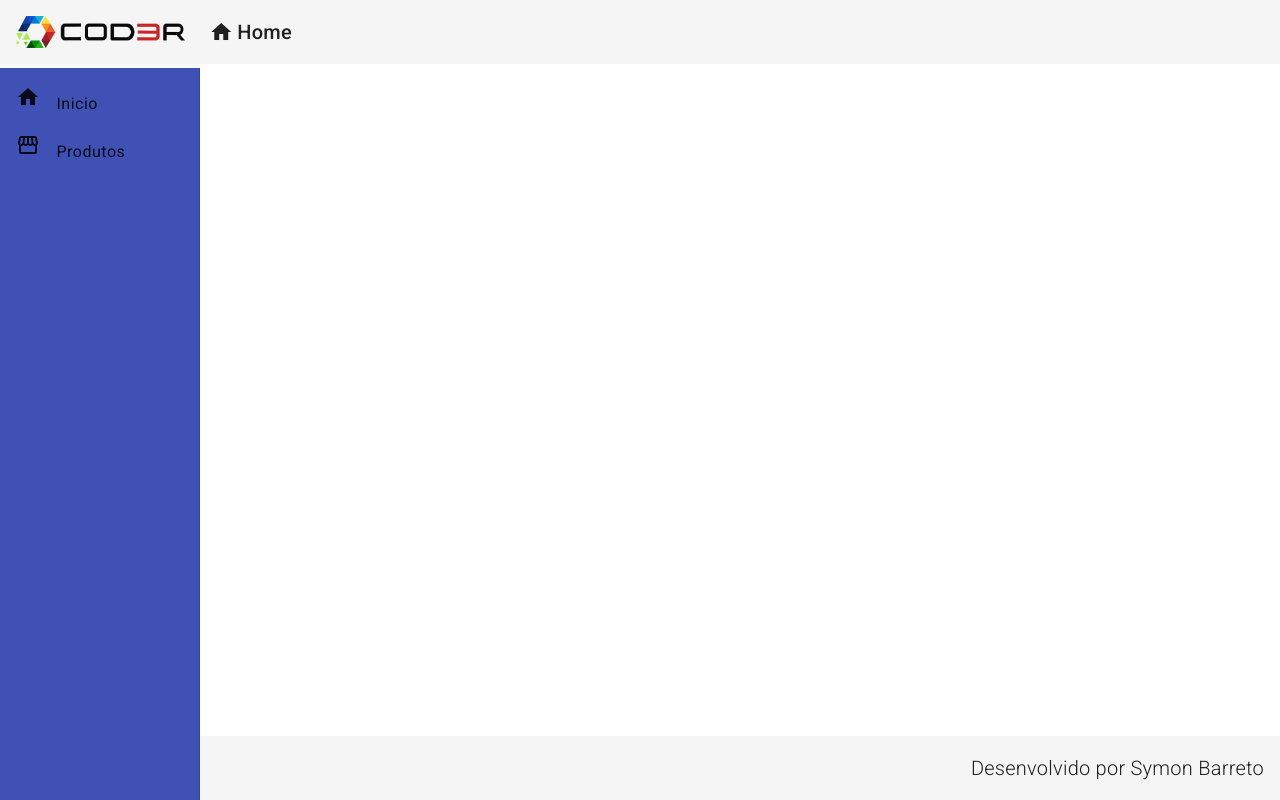
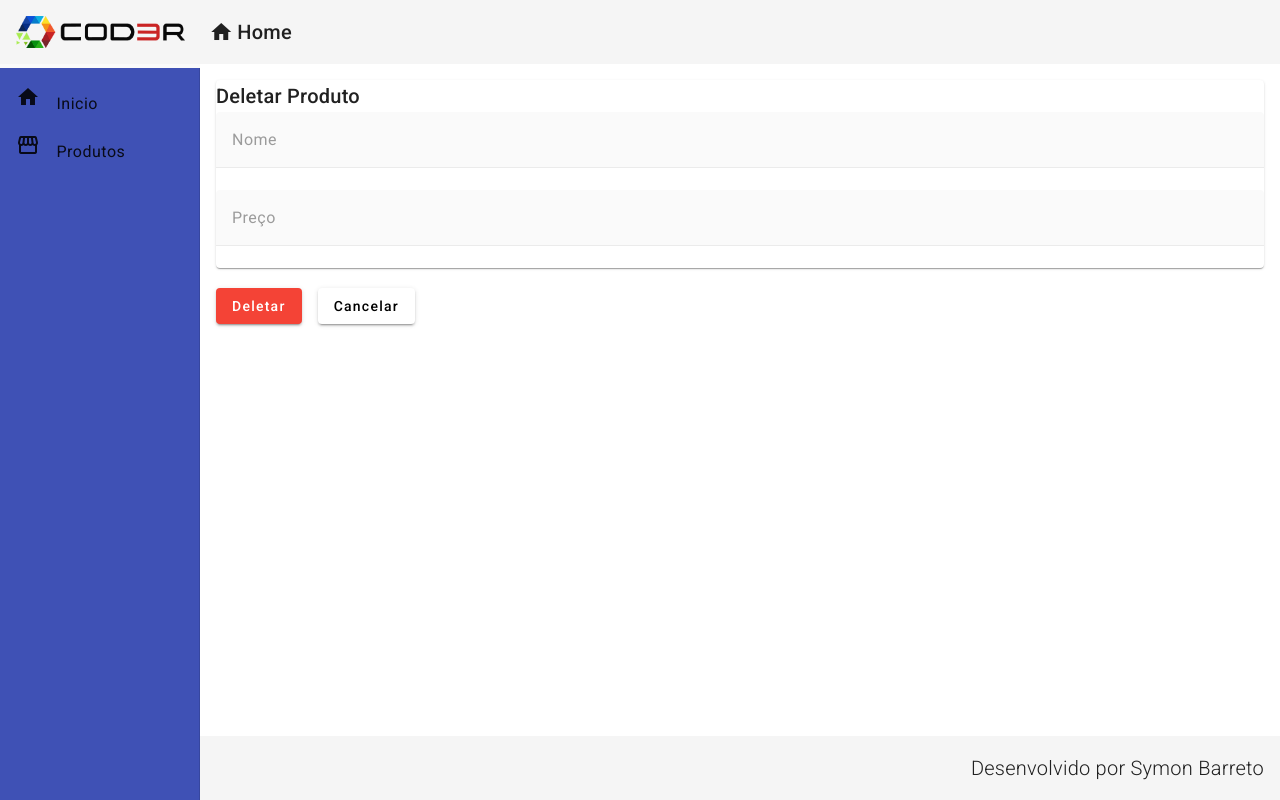
Before and after one commit to s4imu/angular-app, an Angular app in the folder frontend/: page /products/delete/1 in a window 1280 px wide. Before the commit this address led to /. Built offline with nearby package versions, Linux system fonts and the light colour scheme; no server answers.

Commit message:
CHORE: excluir produto

```diff
--- a/frontend/src/app/app-routing.module.ts
+++ b/frontend/src/app/app-routing.module.ts
@@ -5,6 +5,7 @@ import { HomeComponent } from './views/home/home.component'
 import { ProductCrudComponent } from './views/product-crud/product-crud.component'
 import { ProductCreateComponent } from './components/products/product-create/product-create.component';
 import { ProductUpdateComponent } from './components/products/product-update/product-update.component';
+import { ProductDeleteComponent } from './components/products/product-delete/product-delete.component';
 
 
 const routes: Routes = [
@@ -23,6 +24,10 @@ const routes: Routes = [
   {
     path: 'products/update/:id',
     component: ProductUpdateComponent
+  },
+  {
+    path: 'products/delete/:id',
+    component: ProductDeleteComponent
   }
 ];
 
--- a/frontend/src/app/app.module.ts
+++ b/frontend/src/app/app.module.ts
@@ -31,6 +31,7 @@ import { FormsModule } from '@angular/forms';
 import localePt from '@angular/common/locales/pt';
 import { registerLocaleData } from '@angular/common';
 import { ProductUpdateComponent } from './components/products/product-update/product-update.component';
+import { ProductDeleteComponent } from './components/products/product-delete/product-delete.component';
 
 registerLocaleData(localePt);
 
@@ -45,7 +46,8 @@ registerLocaleData(localePt);
     RedDirective,
     ProductCreateComponent,
     ProductReadComponent,
-    ProductUpdateComponent
+    ProductUpdateComponent,
+    ProductDeleteComponent
   ],
   imports: [
     BrowserModule,
--- /dev/null
+++ b/frontend/src/app/components/products/product-delete/product-delete.component.css
@@ -0,0 +1,9 @@
+form {
+    display: flex;
+    flex-direction: column;
+}
+
+button {
+    margin-top: 20px;
+    margin-right: 16px;
+}
--- /dev/null
+++ b/frontend/src/app/components/products/product-delete/product-delete.component.html
@@ -0,0 +1,28 @@
+<mat-card>
+    <mat-card-title> Deletar Produto </mat-card-title>
+    <form>
+        <mat-form-field>
+            <input
+            matInput
+            placeholder="Nome"
+            [value]="product.name"
+            name="name"
+            disabled>
+        </mat-form-field>
+        <mat-form-field>
+            <input
+            matInput
+            placeholder="Preço"
+            [value]="product.price"
+            name="price"
+            disabled>
+        </mat-form-field>
+    </form>
+</mat-card>
+
+<button mat-raised-button color="warn" (click)="deleteProduct()" >
+    Deletar
+</button>
+<button mat-raised-button (click)="cancel()">
+    Cancelar
+</button>
--- /dev/null
+++ b/frontend/src/app/components/products/product-delete/product-delete.component.ts
@@ -0,0 +1,41 @@
+import { Component } from '@angular/core';
+import { ActivatedRoute, Router } from '@angular/router';
+import { Product } from '../product.model';
+import { ProductService } from '../product.service';
+
+@Component({
+  selector: 'app-product-delete',
+  templateUrl: './product-delete.component.html',
+  styleUrls: ['./product-delete.component.css']
+})
+export class ProductDeleteComponent {
+  product: Product = {
+    name: '',
+    price: null
+  }
+
+  constructor(
+    private productService: ProductService,
+    private router: Router,
+    private route: ActivatedRoute
+    ) { }
+
+  ngOnInit(): void {
+    const id = this.route.snapshot.paramMap.get('id')
+    this.productService.readById(id!).subscribe(product => {
+      this.product = product
+    })
+  }
+
+  deleteProduct(): void {
+
+    this.productService.delete(this.product.id!).subscribe(() => {
+      this.productService.showMessage('Produto Excluído com Sucesso')
+      this.router.navigate(['/products'])
+    })
+
+  }
+  cancel(): void {
+    this.router.navigate(['/products'])
+    }
+}
--- a/frontend/src/app/components/products/product-read/product-read.component.html
+++ b/frontend/src/app/components/products/product-read/product-read.component.html
@@ -27,7 +27,7 @@
                         edit
                     </i>
                 </a>
-                <a routerLink="" class="delete">
+                <a routerLink="/products/delete/{{ row.id }}" class="delete">
                     <i class="material-icons" appRed>
                         delete
                     </i>
--- a/frontend/src/app/components/products/product-update/product-update.component.html
+++ b/frontend/src/app/components/products/product-update/product-update.component.html
@@ -21,6 +21,6 @@
 <button mat-raised-button color="primary" (click)="updateProduct()" >
     Atualizar
 </button>
-<button mat-raised-button (click)="cancel()" appRed>
+<button mat-raised-button (click)="cancel()" color="warn">
     Cancelar
 </button>
--- a/frontend/src/app/components/products/product.service.ts
+++ b/frontend/src/app/components/products/product.service.ts
@@ -41,4 +41,9 @@ export class ProductService {
     const url = `${this.baseUrl}/${product.id}`
     return this.http.put<Product> (url, product)
   }
+
+  delete(id: number): Observable<Product> {
+    const url = `${this.baseUrl}/${id}`
+    return this.http.delete<Product> (url)
+  }
 }
```
